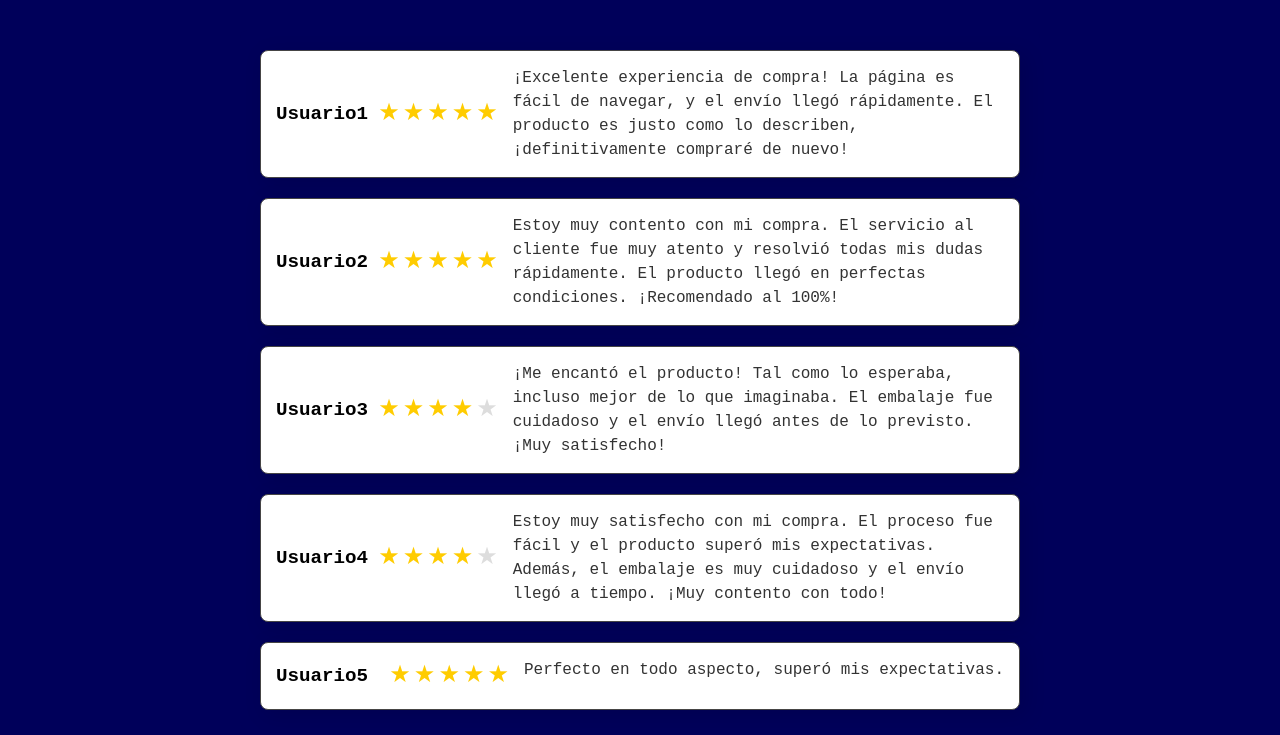
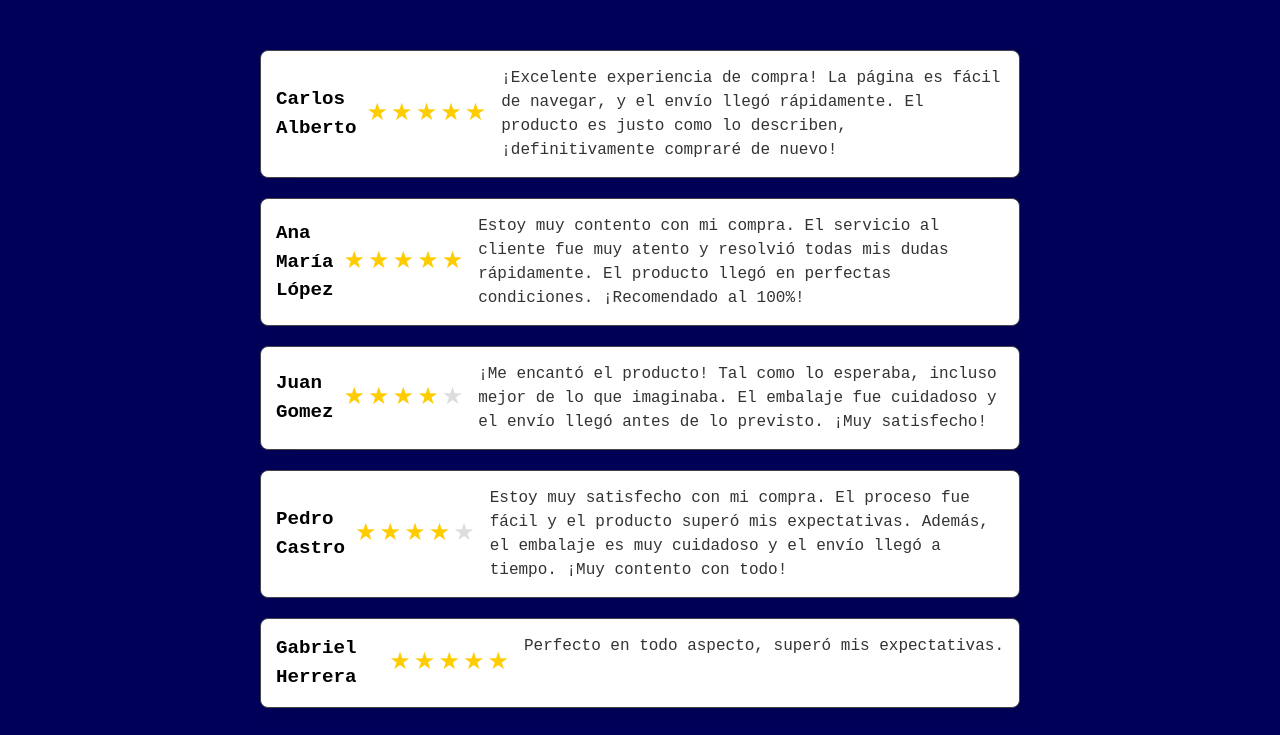
Before and after one commit to SantiPiergallini/proyecto-tech, a website: page comentarios.html in a window 1280 px wide. Shown: the part 65-800 px from the top of the page. Drawn offline with Linux system fonts and the light colour scheme.

Commit message:
correcion de comentarios

```diff
--- a/comentarios.html
+++ b/comentarios.html
@@ -35,7 +35,7 @@
         <div class="comentarios-container">
             <div class="comentario">
               <div class="usuario">
-                <span class="nombre-usuario">Usuario1</span>
+                <span class="nombre-usuario">Carlos Alberto</span>
                 <div class="puntuacion">
                   <span class="estrella llena">&#9733;</span>
                   <span class="estrella llena">&#9733;</span>
@@ -53,7 +53,7 @@
 
             <div class="comentario">
               <div class="usuario">
-                <span class="nombre-usuario">Usuario2</span>
+                <span class="nombre-usuario">Ana María López</span>
                 <div class="puntuacion">
                   <span class="estrella llena">&#9733;</span>
                   <span class="estrella llena">&#9733;</span>
@@ -71,7 +71,7 @@
 
             <div class="comentario">
               <div class="usuario">
-                <span class="nombre-usuario">Usuario3</span>
+                <span class="nombre-usuario">Juan Gomez</span>
                 <div class="puntuacion">
                   <span class="estrella llena">&#9733;</span>
                   <span class="estrella llena">&#9733;</span>
@@ -88,7 +88,7 @@
 
             <div class="comentario">
               <div class="usuario">
-                <span class="nombre-usuario">Usuario4</span>
+                <span class="nombre-usuario">Pedro Castro</span>
                 <div class="puntuacion">
                   <span class="estrella llena">&#9733;</span>
                   <span class="estrella llena">&#9733;</span>
@@ -105,7 +105,7 @@
 
             <div class="comentario">
               <div class="usuario">
-                <span class="nombre-usuario">Usuario5</span>
+                <span class="nombre-usuario">Gabriel Herrera</span>
                 <div class="puntuacion">
                   <span class="estrella llena">&#9733;</span>
                   <span class="estrella llena">&#9733;</span>
```
